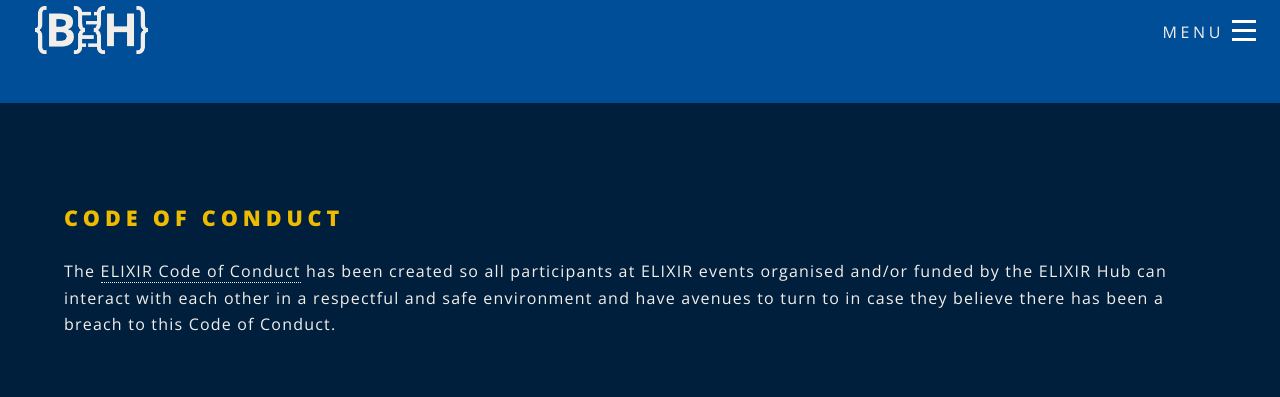
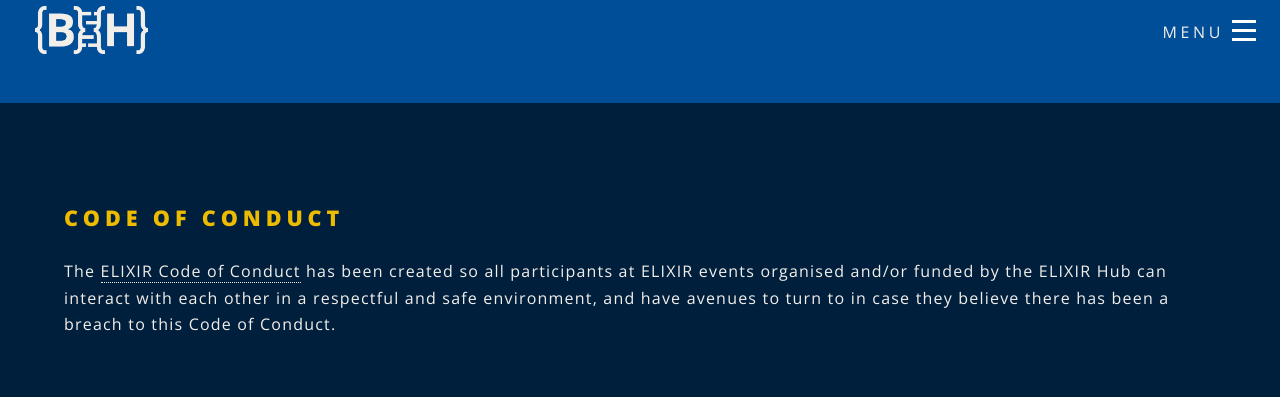
Before and after one commit to elixir-europe/biohackathon-europe-2021, a Jekyll site: the page built from index.html, in a window 1280 px wide and 900 px high, scrolled down 4693 px. Shown: the top 397 px of the window. Built offline with Jekyll 4.4.1, drawn with Linux system fonts in a browser that asks for light colours; nearby versions of some CDN libraries.

Commit message:
Grammar tweak

```diff
--- a/index.html
+++ b/index.html
@@ -161,7 +161,7 @@
 <section class="wrapper spotlight" id="coc">
 		<div class="inner">
 			<h2>Code of Conduct</h2>
-			<p>The <a href="https://elixir-europe.org/events/code-of-conduct">ELIXIR Code of Conduct</a> has been created so all participants at ELIXIR events organised and/or funded by the ELIXIR Hub can interact with each other in a respectful and safe environment and have avenues to turn to in case they believe there has been a breach to this Code of Conduct.</p>
+			<p>The <a href="https://elixir-europe.org/events/code-of-conduct">ELIXIR Code of Conduct</a> has been created so all participants at ELIXIR events organised and/or funded by the ELIXIR Hub can interact with each other in a respectful and safe environment, and have avenues to turn to in case they believe there has been a breach to this Code of Conduct.</p>
 		</div>
 </section>
 	<!-- Three -->
```
